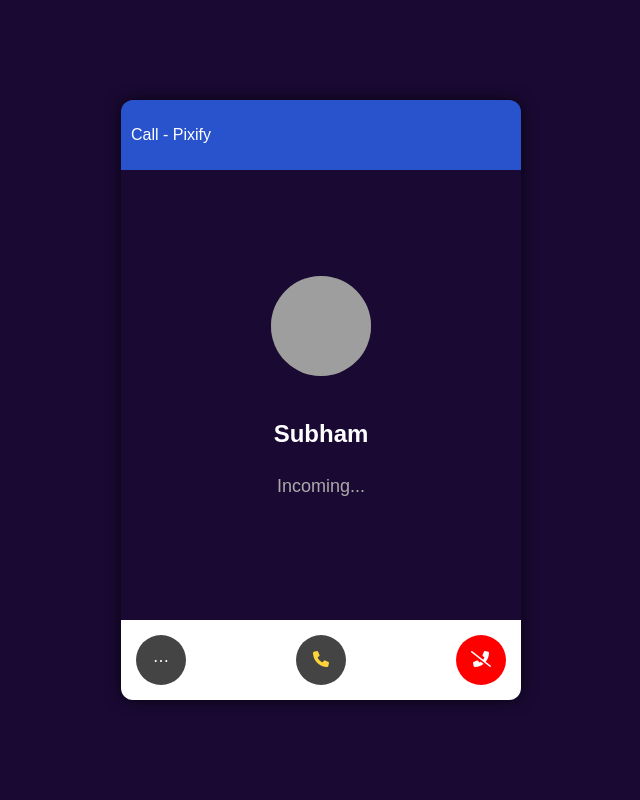
After one commit to teamamracoder/pixify, a Django app: template pixify/social_network/templates/enduser/chat/calling.html in a window 1280 px wide. The commit adds this page. Shown: the whole page, without its empty margins (319-959 px from the left). Run offline with Django 5.2, Linux system fonts and the light colour scheme; the template is opened without the code that fills it: most values are stand-ins (such as "Sample title", 1, 10 or a date in 2020); parts of the project's set-up code (start-up, migrations or seed data) failed here and were passed over; grey boxes are pictures that could not be loaded.

Commit message:
call notification added

```diff
--- a/pixify/social_network/routing.py
+++ b/pixify/social_network/routing.py
@@ -3,5 +3,4 @@ from . import consumers
 
 websocket_urlpatterns = [
     re_path(r'ws/chat/(?P<chat_id>\d+)/$', consumers.ChatConsumer.as_asgi()),  # Capture chat_id dynamically
-    re_path(r'^call/(?P<call_id>[0-9a-fA-F-]+)/$', consumers.CallConsumer.as_asgi()),
 ]
--- /dev/null
+++ b/pixify/social_network/templates/enduser/chat/calling.html
@@ -0,0 +1,191 @@
+<!DOCTYPE html>
+<html lang="en">
+<head>
+    <meta charset="UTF-8">
+    <meta name="viewport" content="width=device-width, initial-scale=1.0">
+    <title>Pixify Calling</title>
+
+    </head>
+<body>
+    <link href="https://cdnjs.cloudflare.com/ajax/libs/font-awesome/6.0.0-beta3/css/all.min.css" rel="stylesheet">
+        <!-- Add this hidden input to store chat_id -->
+        <input type="hidden" id="chatId" value="{{ chat_id }}">
+
+        <div class="call-container">
+            <header class="call-header">
+                <p id="ring_ptag">Call - Pixify</p>
+            </header>
+            <div class="call-body">
+                <div class="profile-icon">
+                   <img src="http://celebrityinsider.org/wp-content/uploads/2019/04/tom-cruise.jpg" alt="">
+                </div>
+                <p class="contact-name">Subham</p>
+                <p class="call-status">Incoming...</p>
+            </div>
+            <div class="call-footer">
+                <button class="action-button more-options">⋯</button>
+                <button class="action-button accept-call"><i class="fa-solid fa-phone" style="color: #FFD43B;"></i></button>
+                <button class="action-button end-call"><i class="fas fa-phone-slash"></i></button>
+            </div>
+        </div>
+
+        <script>
+            // Wait until the DOM is fully loaded
+            document.addEventListener("DOMContentLoaded", () => {
+                // Get chat ID from the hidden input
+                const chatId = document.getElementById("chatId").value;
+
+                // Get the buttons by their class names
+                const acceptCallButton = document.querySelector(".accept-call");
+                const endCallButton = document.querySelector(".end-call");
+
+                // Add click event listener for "Accept Call" button
+                acceptCallButton.addEventListener("click", () => {
+                    alert("Call Accepted! 🎉");
+                    // You can add more functionality here, such as transitioning the interface to an ongoing call screen
+                });
+
+                // Add click event listener for "End Call" button
+                endCallButton.addEventListener("click", () => {
+                    if (chatId) {
+                        window.location.href = `/chat/${chatId}/message/`;
+                    } else {
+                        console.error("Chat ID is missing!");
+                    }
+                });
+            });
+        </script>
+
+    <style>
+
+        #ring_ptag{
+          color: #ffff;
+        }
+
+    .profile-icon img {
+        object-fit: cover;
+        width: 100px;
+        height: 100px;
+        border-radius: 50%;
+        /* margin-right: 10px; */
+        flex-shrink: 0;
+    }
+            /* General Styles */
+    body {
+        font-family: Arial, sans-serif;
+        margin: 0;
+        background-color: #1A0933;
+        color: white;
+        display: flex;
+        justify-content: center;
+        align-items: center;
+        height: 100vh;
+    }
+
+    button {
+        border: none;
+        cursor: pointer;
+        font-size: 16px;
+    }
+
+    /* Call Container */
+    .call-container {
+        width: 400px;
+        height: 600px;
+        background-color: #1A0933;
+        border-radius: 12px;
+        display: flex;
+        flex-direction: column;
+        overflow: hidden;
+        box-shadow: 0 0 15px rgba(0, 0, 0, 0.7);
+    }
+
+    /* Header */
+    .call-header {
+        background-color: #2953cd;
+        color: #aaa;
+        padding: 10px;
+        display: flex;
+        justify-content: space-between;
+        align-items: center;
+        font-size: 16px;
+    }
+
+    .close-btn {
+        background-color: transparent;
+        color: #fff;
+        font-size: 20px;
+    }
+
+    /* Body */
+    .call-body {
+        flex: 1;
+        display: flex;
+        flex-direction: column;
+        justify-content: center;
+        align-items: center;
+    }
+
+    .profile-icon {
+        background-color: #555;
+        width: 100px;
+        height: 100px;
+        border-radius: 50%;
+        display: flex;
+        justify-content: center;
+        align-items: center;
+        font-size: 50px;
+        color: #bbb;
+        margin-bottom: 20px;
+    }
+
+    .contact-name {
+        font-size: 24px;
+        font-weight: bold;
+        margin-bottom: 10px;
+    }
+
+    .call-status {
+        font-size: 18px;
+        color: #aaa;
+    }
+
+    /* Footer */
+    .call-footer {
+        background-color: #ffff;
+        padding: 15px;
+        display: flex;
+        justify-content: space-between;
+        align-items: center;
+    }
+
+    .action-button {
+        height: 50px;
+        width: 50px;
+        padding: 10px 15px;
+        font-size: 16px;
+        color: #ffff;
+        background-color: #444;
+        border-radius: 50%;
+        transition: background-color 0.3s;
+    }
+
+    .action-button.more-options {
+
+    }
+
+    .action-button.accept-call {
+
+    }
+
+    .action-button.end-call {
+        background-color: #f00;
+    }
+
+    .action-button:hover {
+        opacity: 0.8;
+    }
+
+        </style>
+</body>
+</html>
--- a/pixify/social_network/urls.py
+++ b/pixify/social_network/urls.py
@@ -164,7 +164,7 @@ urlpatterns = [
     path('story/create/', views.UserStoryCreatView.as_view(),name='userstory_create'),
     # path('', views.UserStoryListView.as_view(), name='Userstory_list'),
     path('uploadStory/', views.UploadStoryView.as_view(),name='uploadStory'),
-    path('call/<str:call_id>/', views.CallView.as_view(), name='call_view'),
+    path('call/<str:page_type>/<str:call_id>/<int:chat_id>/', views.CallView.as_view(), name='call_page'),
 
 
     #short
```
Also changed, not shown: pixify/social_network/consumers.py (+10 -6 lines), pixify/social_network/templates/enduser/chat/messages.html (+26 -32 lines), pixify/social_network/templates/enduser/chat/ringing.html (+48 -78 lines), pixify/social_network/views/call_view.py (+8 -3 lines).
